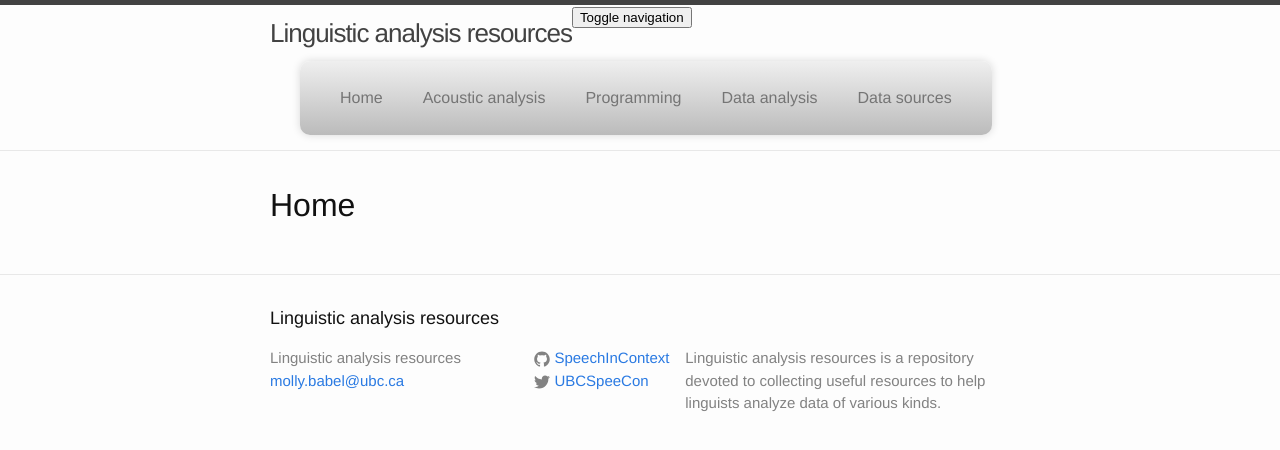
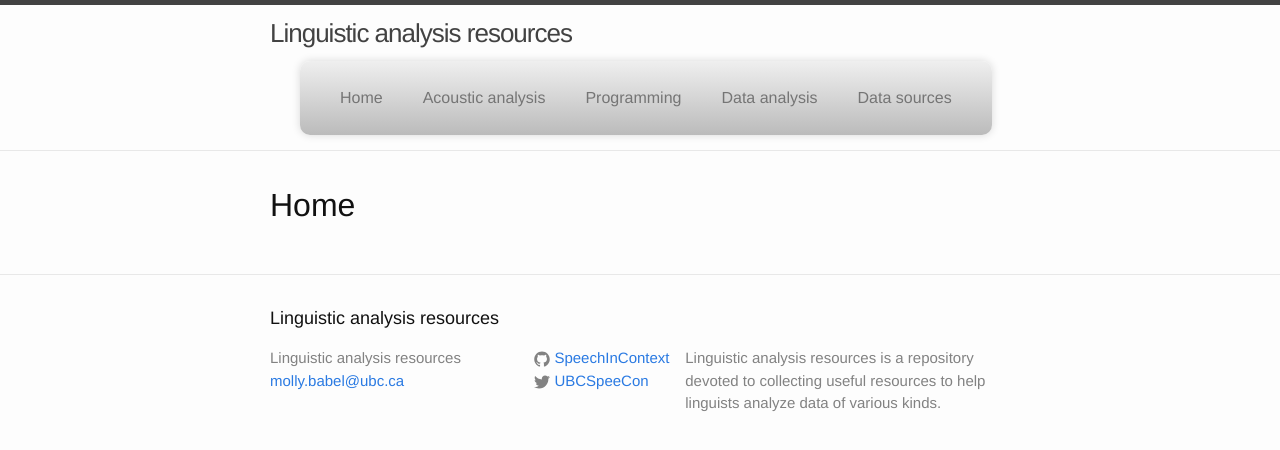
Before and after one commit to SpeechInContext/linguistic-analysis-resources, a Jekyll site: the page built from index.md, in a window 1280 px wide. Shown: the top 450 px of the page. Built offline with Jekyll 4.4.1, drawn with Linux system fonts in a browser that asks for light colours.

Commit message:
Remove unneeded button

```diff
--- a/_includes/header.html
+++ b/_includes/header.html
@@ -7,12 +7,6 @@
     <nav class="navbar navbar-fixed-top navbar-inverse" role="navigation">
     <div class="container">
     <div class="navbar-header">
-    <button type="button" class="navbar-toggle" data-toggle="collapse" data-target=".navbar-ex1-collapse">
-    <span class="sr-only">Toggle navigation</span>
-    <span class="icon-bar"></span>
-    <span class="icon-bar"></span>
-    <span class="icon-bar"></span>
-    </button>
     </div>
 
     <!-- Collect the nav links, forms, and other content for toggling -->
```
